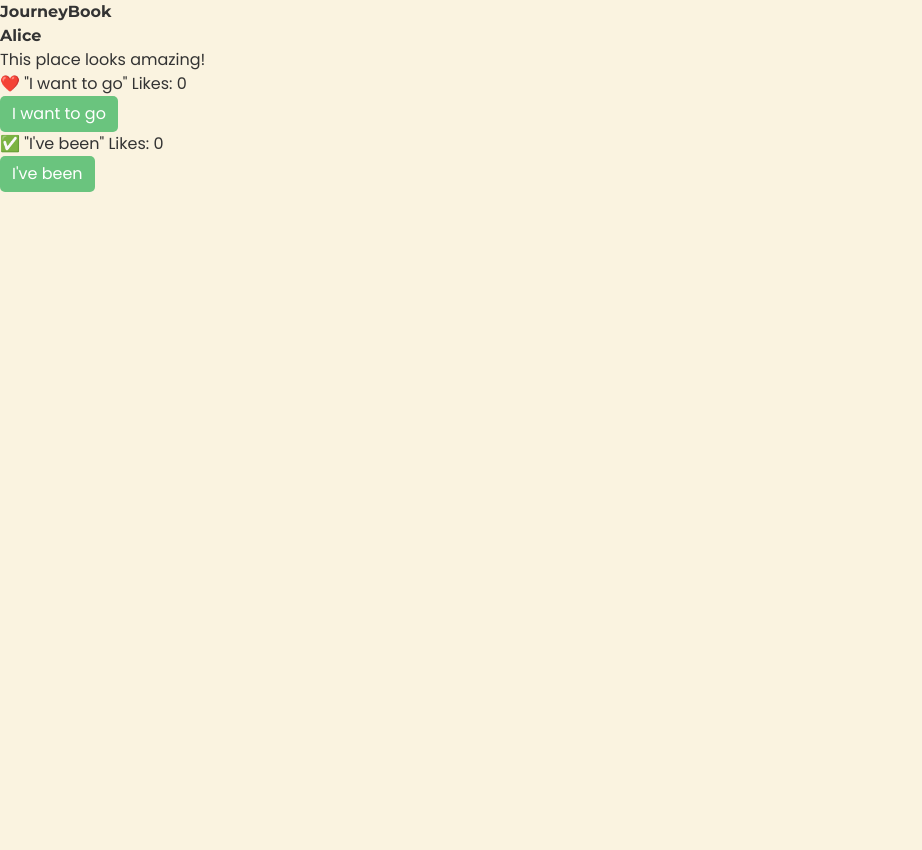
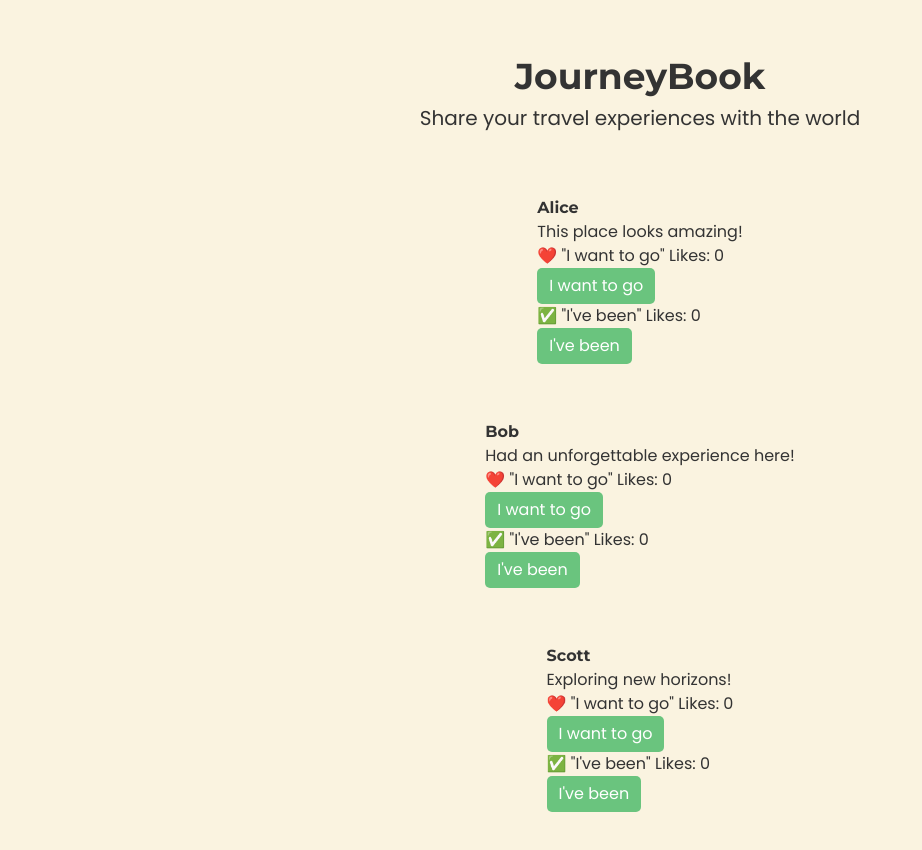
Before and after one commit to emilystewart26/journeybook, a Next.js app: page / in a window 1280 px wide. Shown: the top 850 px of the page, without its empty margins (0-922 px from the left). Before the commit the page ends 800 px from the top, so only its background shows below. Built offline with nearby package versions, Linux system fonts and the light colour scheme.

Commit message:
Create and structure the JourneyBook homepage

```diff
--- a/src/app/page.js
+++ b/src/app/page.js
@@ -2,18 +2,29 @@ import SocialCard from '../components/SocialCard';
  // if page.js is inside 'src/app'
 
 
-export default function Home() {
-  const post = {
-    id: 1, // Unique ID for the post
-    username: 'Alice',
-    text: 'This place looks amazing!',
-    likes: 0, // Initial likes count
-  };
+ export default function Home() {
+  const posts = [
+    { id: 1, username: 'Alice', text: 'This place looks amazing!', likes: 0 },
+    { id: 2, username: 'Bob', text: 'Had an unforgettable experience here!', likes: 5 },
+    { id: 3, username: 'Scott', text: 'Exploring new horizons!', likes: 10 },
+  ];
 
   return (
-    <main>
-      <h1>JourneyBook</h1>
-      <SocialCard post={post} />
+         <main className="min-h-screen bg-light-sand p-6">
+          <header className="text-center py-8">
+            <h1 className="text-4xl font-extrabold">JourneyBook</h1>
+            <p className="text-xl mt-2">Share your travel experiences with the world</p>
+          </header>
+
+          <section className="max-w-3xl mx-auto py-8 px-4">
+            <div className="flex flex-col items-center gap-8">
+            {posts.map((post) => (
+              <div key={post.id} className="mb-6">
+                <SocialCard post={post} />
+              </div>
+            ))}
+            </div>
+          </section>
     </main>
   );
 }
```
